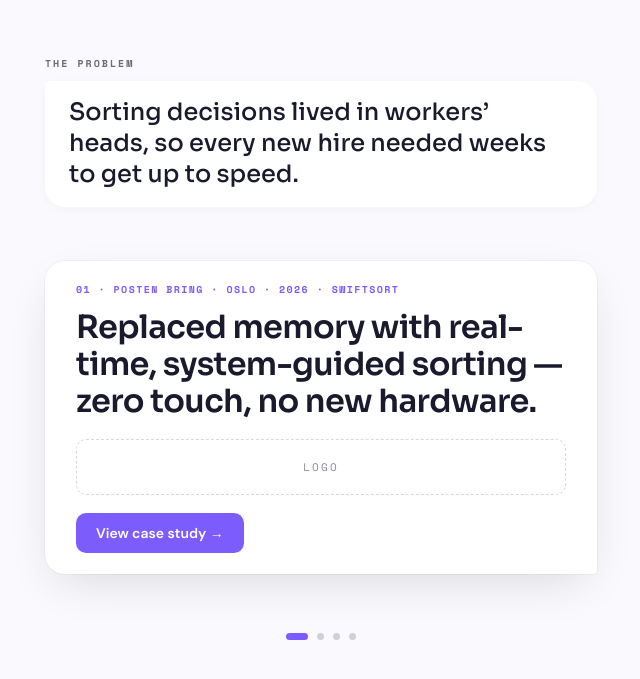
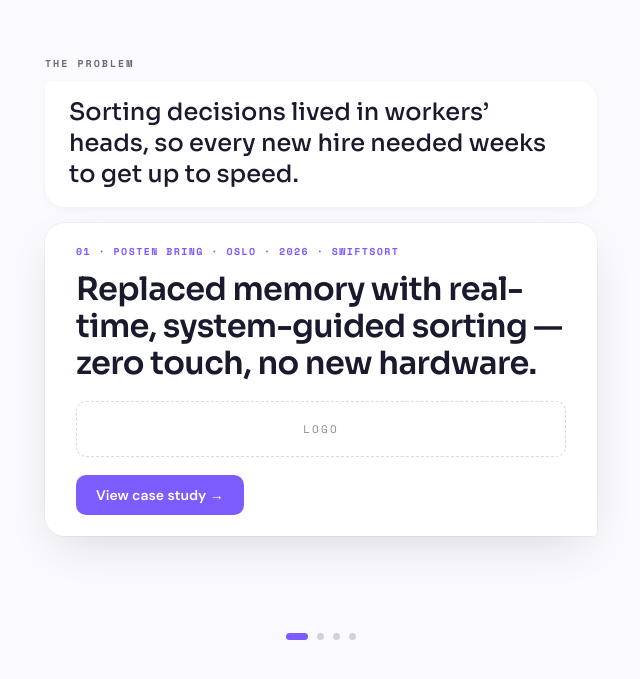
Before and after one commit to ykshettydesign/YKShetty-portfolio, a React (Vite) app: page / in a window 1280 px wide. Shown: the part 977-1656 px from the top of the page, without its empty margins (319-959 px from the left). Built offline with nearby package versions, Linux system fonts and the light colour scheme.

Commit message:
hero change

```diff
--- a/src/components/CaseThread.jsx
+++ b/src/components/CaseThread.jsx
@@ -121,8 +121,11 @@ export default function CaseThread() {
         <div className="thread-cluster">
           <div className="thread-label">The problem</div>
 
+          <div className="thread-ask-wrap">
             <div className="thread-ask">{study.problem}</div>
+          </div>
 
+          <div className="thread-reply-zone">
             <div className="thread-dots" style={{ opacity: showDots ? 1 : 0 }}>
               <Dots />
             </div>
@@ -139,6 +142,7 @@ export default function CaseThread() {
               </article>
             </div>
           </div>
+        </div>
 
         <div className="thread-progress" role="presentation">
           {caseStudies.map((c, i) => (
--- a/src/styles/global.css
+++ b/src/styles/global.css
@@ -107,8 +107,13 @@ img { max-width: 100%; }
   font-weight: 500; line-height: 1.3;
   box-shadow: var(--shadow-float);
 }
-.thread-dots { height: 22px; display: flex; align-items: center; gap: 5px; margin-top: 16px; }
-.thread-reply { margin-top: 16px; }
+/* Spacing mirrors the hero exactly: label→ask 10px, ask→reply 16px, and the
+   dots overlay the reply slot (absolute) instead of adding height — same as
+   the hero's typing indicator — so the gap never changes between states. */
+.thread-ask-wrap { display: flex; margin-bottom: 16px; }
+.thread-reply-zone { position: relative; }
+.thread-dots { position: absolute; top: 0; left: 0; height: 22px; display: flex; align-items: center; gap: 5px; }
+.thread-reply { position: relative; }
 
 .case-card {
   background: var(--bg-surface);
```
Also changed, not shown: 2 other files (tests, documents, lock files or other folders). Lines whose indentation alone changed are shown as unchanged.
